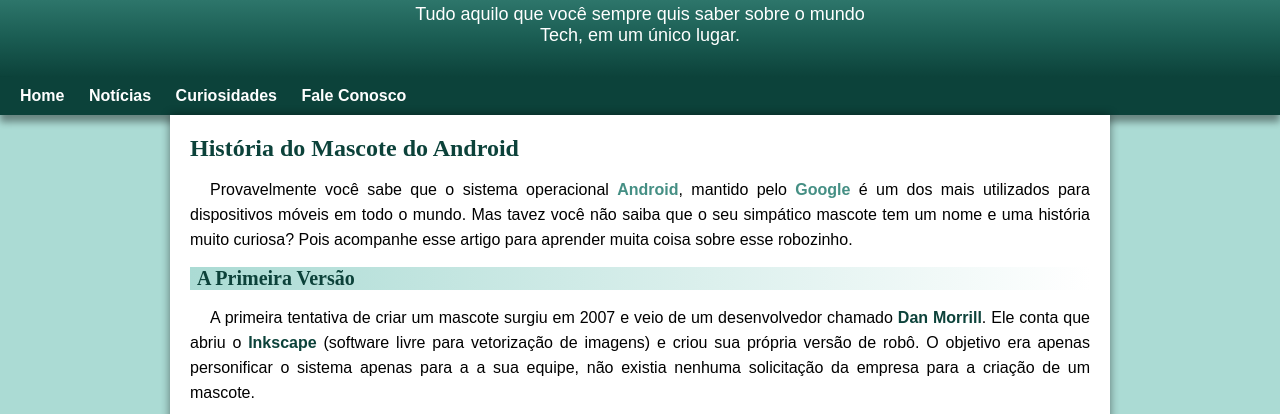
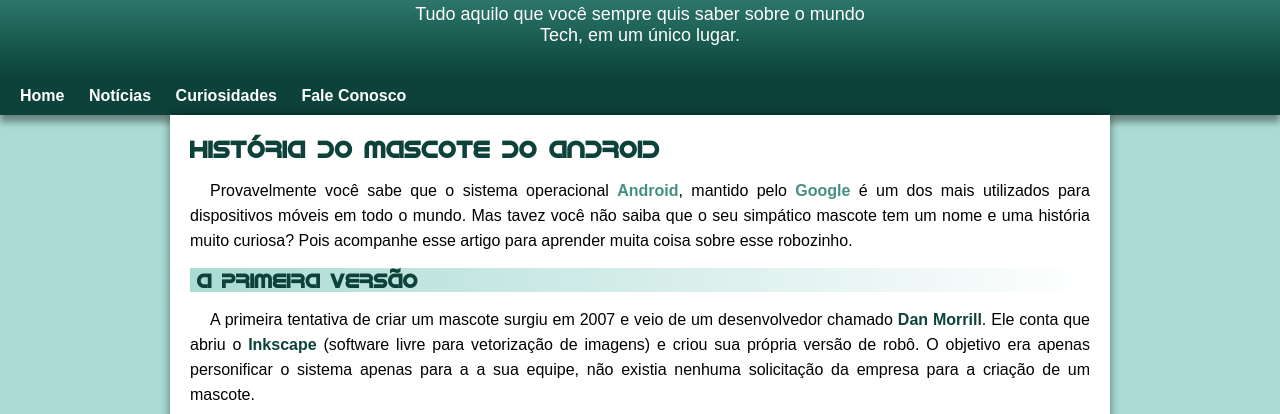
Before and after one commit to icaromrd/projeto-android, a plain HTML site: page index.html in a window 1280 px wide. Shown: the part 113-527 px from the top of the page. Drawn offline with Linux system fonts and the light colour scheme; the site is published under a folder, as on GitHub Pages, so addresses that start at the root find nothing.

Commit message:
Update style.css

```diff
--- a/estilo/style.css
+++ b/estilo/style.css
@@ -4,7 +4,7 @@
 
 @font-face {
     font-family: 'Android';
-    src: url('/fontes/idroid.otf');
+    src: url('../fontes/idroid.otf');
     font-weight: normal;
 }
 
```
